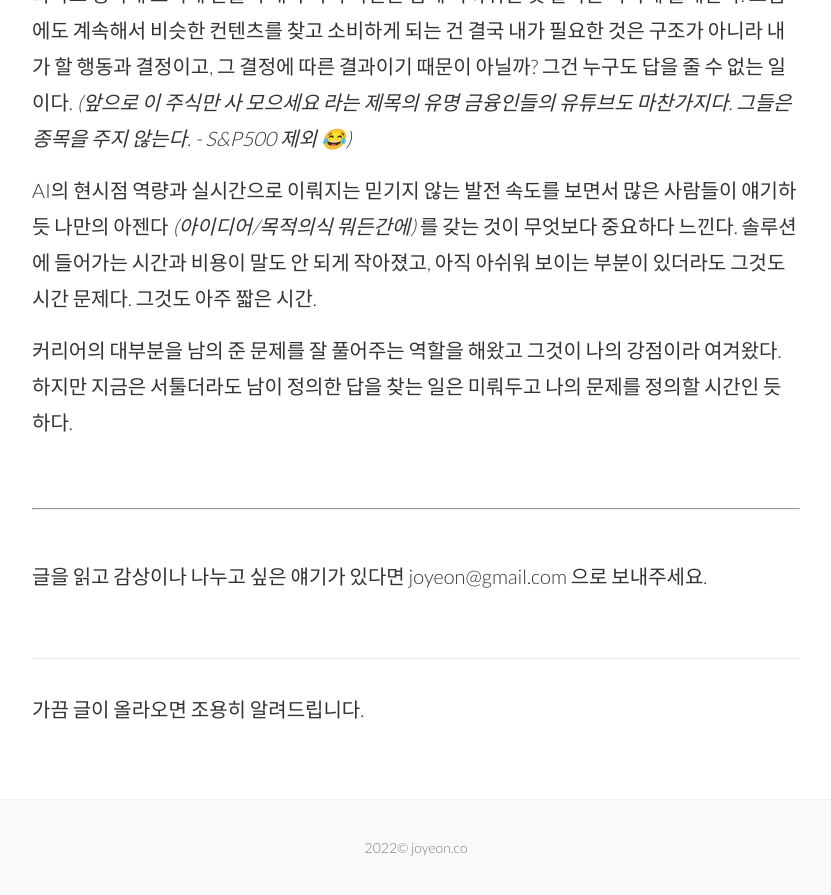
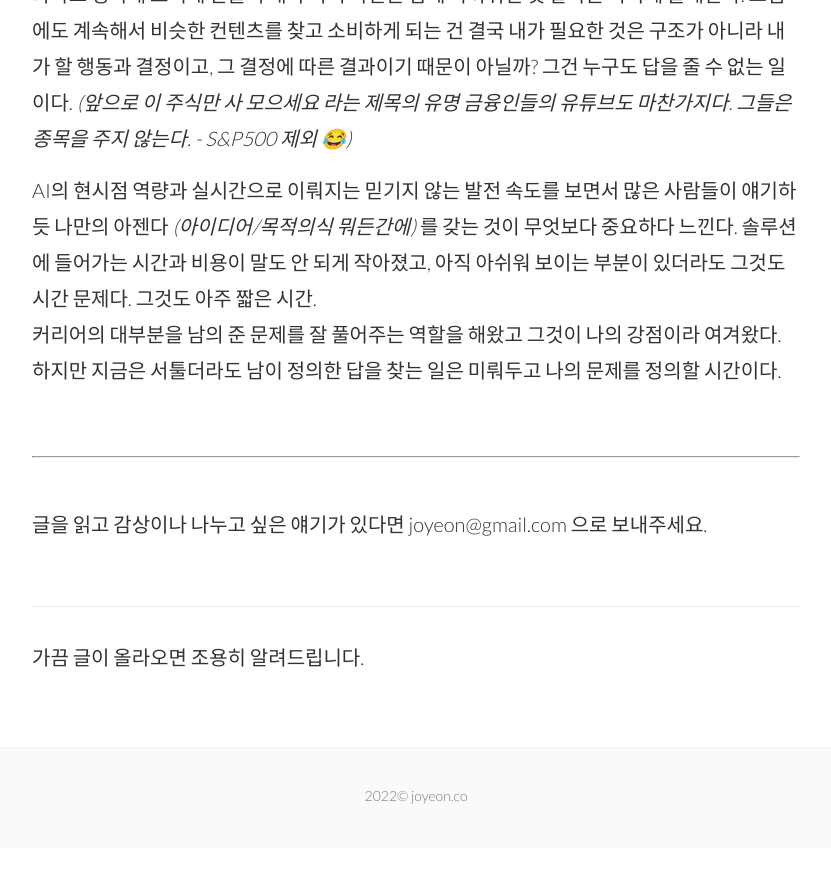
Before and after one commit to joyeon/joyeon.github.io, a Jekyll site: the page built from _posts/2026-02-13-ai-anxiety.md, in a window 1280 px wide and 900 px high, scrolled down 1787 px. Shown: the top 895 px of the window, without its empty margins (224-1055 px from the left). Built offline with Jekyll 4.4.1, drawn with Linux system fonts in a browser that asks for light colours; after the commit the page ends 2635 px from its top, so only the background shows below that.

Commit message:
Remove duplicate sentence on defining personal problems
Removed duplicate sentence about defining personal problems in career context.

```diff
--- a/_posts/2026-02-13-ai-anxiety.md
+++ b/_posts/2026-02-13-ai-anxiety.md
@@ -25,8 +25,8 @@
 하지만 안타깝게도 이런 권위있는 누군가의 말들, 나보다 더 빨리 미래를 본 것 같은 현인들의 얘기 속에도 나를 위한 답은 없다. 현상을 요약하고 자신만의 해석을 덧붙이며 내가 해야 할 행동 지침을 제안하는 글들은 재밌게도 AI가 잘하는 방식과 닮아있다. 이런 글들은 모호한 현상을 구조화하고 명확해 보이게 만들어 내가 마치 약간은 답에 가까워진 것 같다는 착각에 들게한다. 그럼에도 계속해서 비슷한 컨텐츠를 찾고 소비하게 되는 건 결국 내가 필요한 것은 구조가 아니라 내가 할 행동과 결정이고, 그 결정에 따른 결과이기 때문이 아닐까? 그건 누구도 답을 줄 수 없는 일이다. *(앞으로 이 주식만 사 모으세요 라는 제목의 유명 금융인들의 유튜브도 마찬가지다. 그들은 종목을 주지 않는다. - S&P500 제외 😂)*
 
 AI의 현시점 역량과 실시간으로 이뤄지는 믿기지 않는 발전 속도를 보면서 많은 사람들이 얘기하듯 나만의 아젠다 *(아이디어/목적의식 뭐든간에)* 를 갖는 것이 무엇보다 중요하다 느낀다. 솔루션에 들어가는 시간과 비용이 말도 안 되게 작아졌고, 아직 아쉬워 보이는 부분이 있더라도 그것도 시간 문제다. 그것도 아주 짧은 시간.
-
-커리어의 대부분을 남의 준 문제를 잘 풀어주는 역할을 해왔고 그것이 나의 강점이라 여겨왔다. 하지만 지금은 서툴더라도 남이 정의한 답을 찾는 일은 미뤄두고 나의 문제를 정의할 시간인 듯 하다.
+<br />
+커리어의 대부분을 남의 준 문제를 잘 풀어주는 역할을 해왔고 그것이 나의 강점이라 여겨왔다. 하지만 지금은 서툴더라도 남이 정의한 답을 찾는 일은 미뤄두고 나의 문제를 정의할 시간이다.
 
 <br />
 
```
